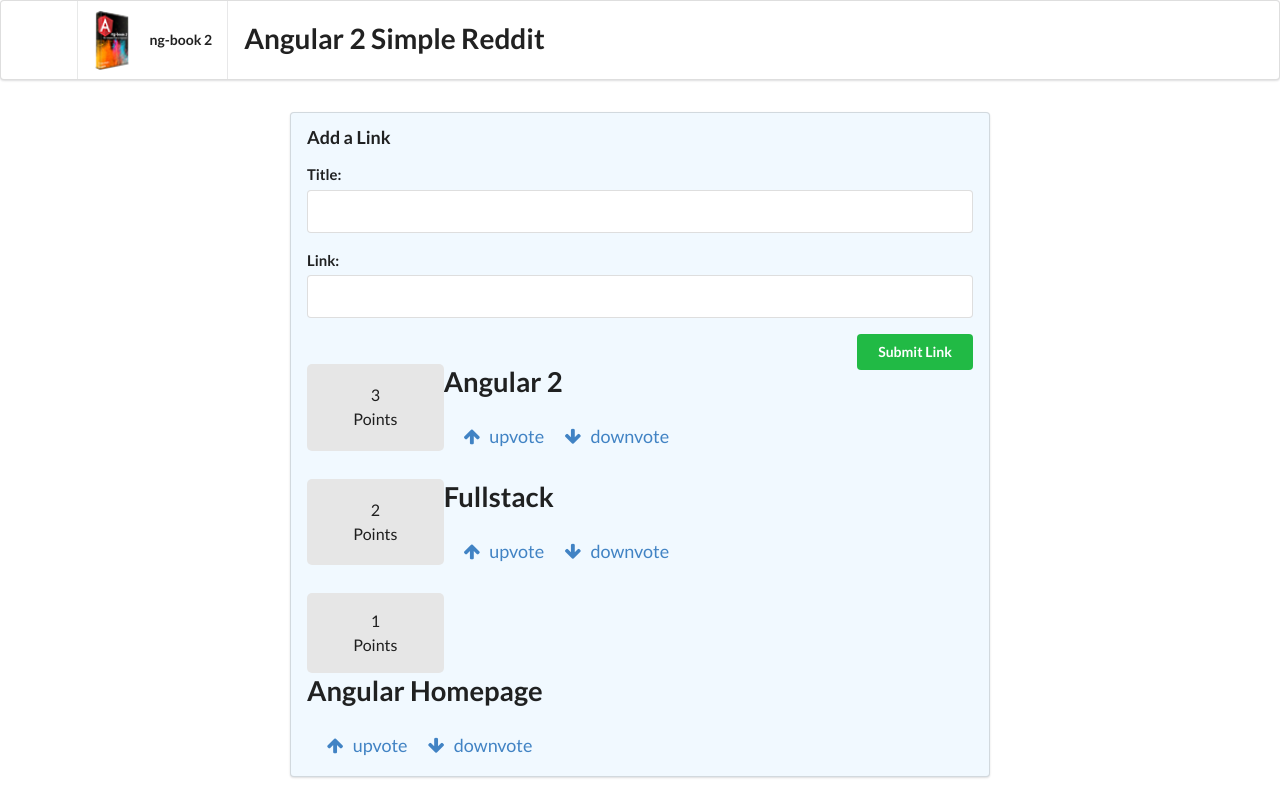
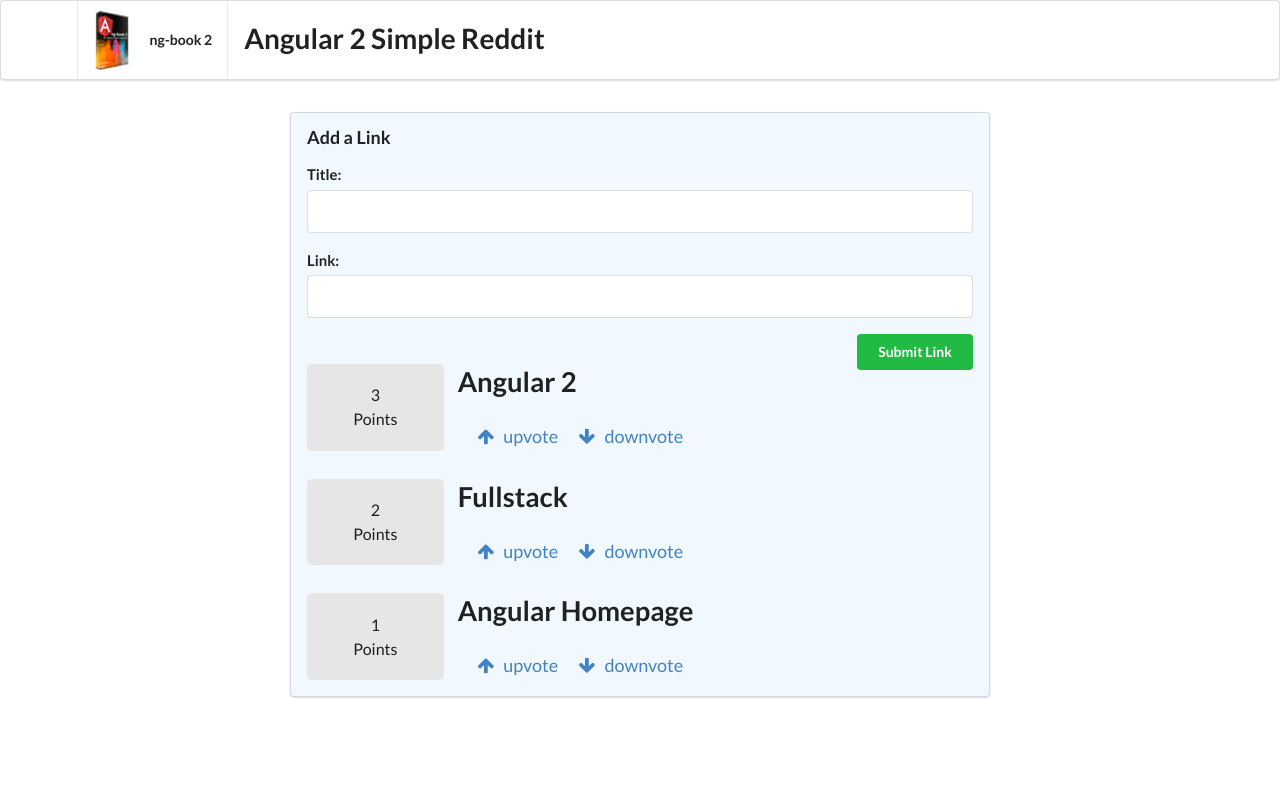
Before and after one commit to Robert-Jung/ng-reddit, an Angular app: page / in a window 1280 px wide. Built offline with nearby package versions, Linux system fonts and the light colour scheme.

Commit message:
Fixing column.

```diff
--- a/src/app/article/article.component.html
+++ b/src/app/article/article.component.html
@@ -8,7 +8,7 @@
     </div>
   </div>
 </div>
-<div class="twelve wide columnn">
+<div class="twelve wide column">
   <a class="ui large header" href="{{ article.link }}">
     {{ article.title }}
   </a>
```
